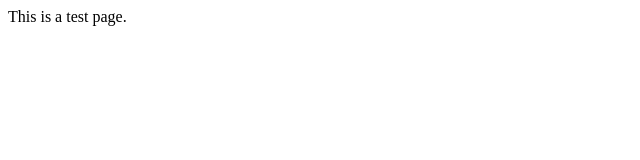
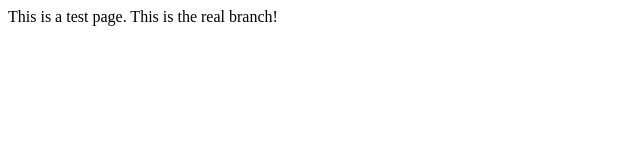
Before and after one commit to uche-obere/lecture1, a plain HTML site: page index.html in a window 1280 px wide. Shown: the whole page, without its empty margins (0-640 px from the left). Drawn offline with Linux system fonts and the light colour scheme.

Commit message:
real Branch feature

```diff
--- a/index.html
+++ b/index.html
@@ -5,5 +5,6 @@
 	</head>
 	<body>
 		This is a test page.
+		This is the real branch!
 	</body>
 </html>
```
